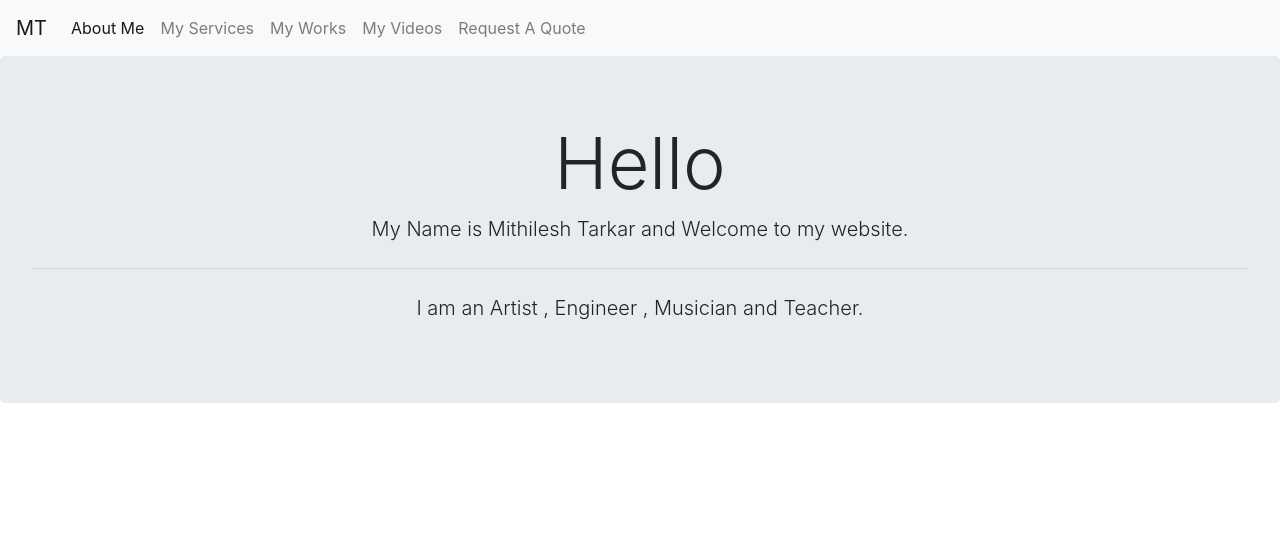
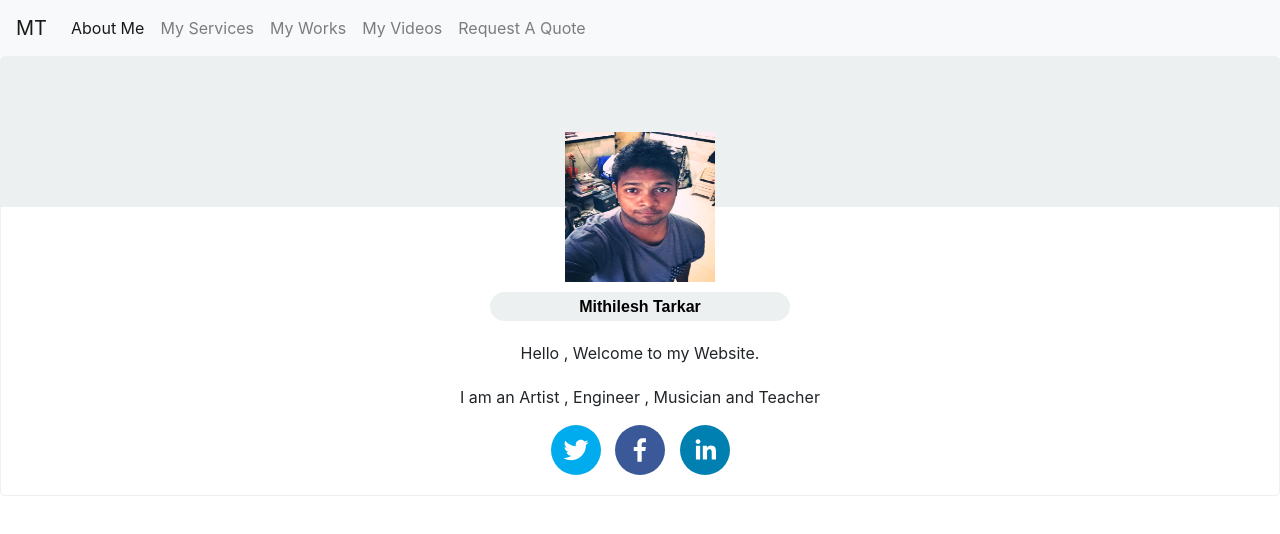
Before and after one commit to codemt/basicresume, a React (Create React App) app: page / in a window 1280 px wide. Shown: the top 534 px of the page. Built offline with nearby package versions, Linux system fonts and the light colour scheme.

Commit message:
design changes to home page and something new

```diff
--- a/package.json
+++ b/package.json
@@ -9,7 +9,8 @@
     "react-bootstrap": "^0.32.1",
     "react-dom": "^16.4.0",
     "react-router-dom": "^4.2.2",
-    "react-scripts": "1.1.4"
+    "react-scripts": "1.1.4",
+    "react-social-icons": "^3.0.0"
   },
   "scripts": {
     "start": "react-scripts start",
--- a/src/components/home.js
+++ b/src/components/home.js
@@ -2,19 +2,23 @@ import React, { Component } from 'react'
 import '../../node_modules/bootstrap/dist/css/bootstrap.min.css';
 import '../../node_modules/bootstrap/dist/js/bootstrap.min.js';
 import $ from 'jquery';
+import '../stylesheets/Profile-Card-1.css';
+import '../stylesheets/Profile-Card.css';
+import { SocialIcon } from 'react-social-icons';
 class Home extends Component {
   render() {
     return (
-        <div class="jumbotron">
-            <h1 class="display-3">Hello</h1>
-             <p class="lead">My Name is Mithilesh Tarkar and Welcome to my website.</p>
-             <hr class="my-4" />
-             <p class="lead">I am an Artist , Engineer , Musician and Teacher. </p>
-            {/* <p>Scroll Down to know more About me..</p> */}
-             {/* <p class="lead">
-                 <a class="btn btn-primary btn-lg" href="#" role="button">Learn more</a>
-            </p> */}
-        </div>
+     <div class="profile-card">
+            <div class="profile-back"></div><img class="img-circle profile-pic" src="me.jpg" />
+            <h3 class="profile-name">Mithilesh Tarkar</h3>
+            <p class="profile-bio">Hello , Welcome to my Website. </p>
+            <p> I am an Artist , Engineer , Musician and Teacher </p>
+            <ul class="social-list">
+                <li> <SocialIcon url="http://twitter.com/jaketrent" /> </li>
+                <li> <SocialIcon url="https://www.facebook.com/mythil.meshram" /></li>
+                <li> <SocialIcon url="https://www.linkedin.com/in/mithilesh-tarkar-a54269107/" /></li>
+            </ul>
+    </div>
     )
   }
 }
--- /dev/null
+++ b/src/stylesheets/Profile-Card-1.css
@@ -0,0 +1,56 @@
+.profile-back {
+    background-color:#ecf0f1;
+    height:150px;
+    margin-bottom:-75px;
+  }
+
+  .profile-pic {
+    width:150px;
+    height:150px;
+    margin-bottom:10px;
+  }
+
+  .profile-card {
+    text-align:center;
+    margin-bottom:15px;
+    border:1px solid #ecf0f1;
+  }
+
+  .profile-name {
+    background-color:#ecf0f1;
+    color:black;
+    font-family:'Actor', sans-serif;
+    font-size:16px;
+    font-weight:bold;
+    padding:5px 0;
+    border-radius:100px;
+    max-width:300px;
+    margin:0 auto 10px auto;
+  }
+
+  .profile-card .social-list {
+    list-style:none;
+    padding:0;
+    margin-bottom:20px;
+  }
+
+  .profile-card .social-list li {
+    display:inline;
+    margin:0 5px;
+    /*background-color:#9b1f1f;*/
+    /*color:#fff;*/
+    /*padding:10px;*/
+    /*border-radius:100%;*/
+  }
+
+  .profile-bio {
+    margin-bottom:10px;
+    padding:10px;
+  }
+
+  .profile-card .social-list li i {
+    background-color:#ecf0f1;
+    color:#fff;
+    padding:10px 11px;
+    border-radius:100%;
+  }
--- /dev/null
+++ b/src/stylesheets/Profile-Card.css
@@ -0,0 +1,8 @@
+.profile-card {
+    border-radius:4px;
+  }
+
+  .profile-card-img {
+    border-top-left-radius:4px;
+    border-top-right-radius:4px;
+  }
```
Also changed, not shown: 1 other file (tests, documents, lock files or other folders).
